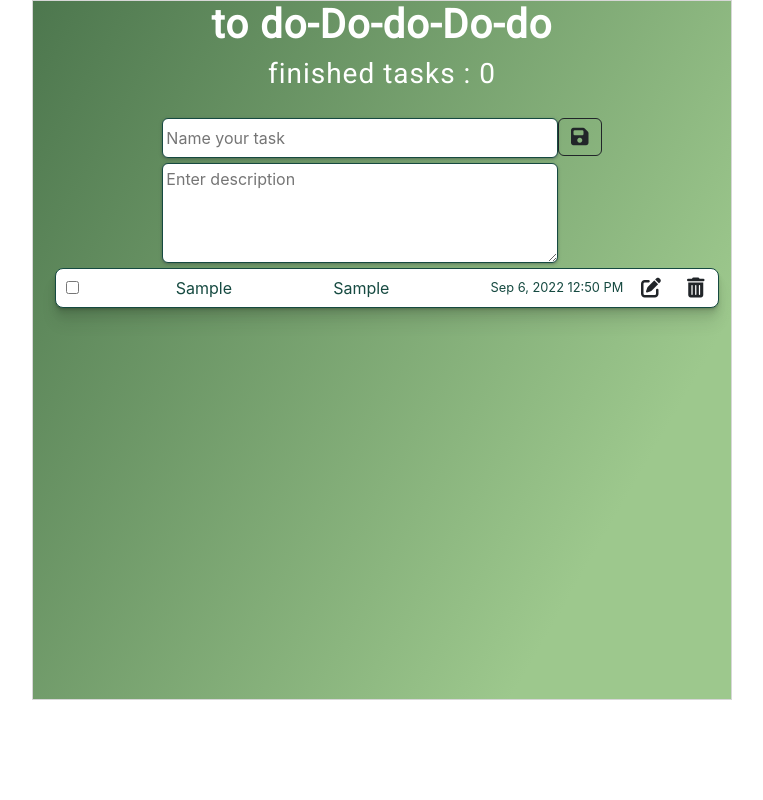
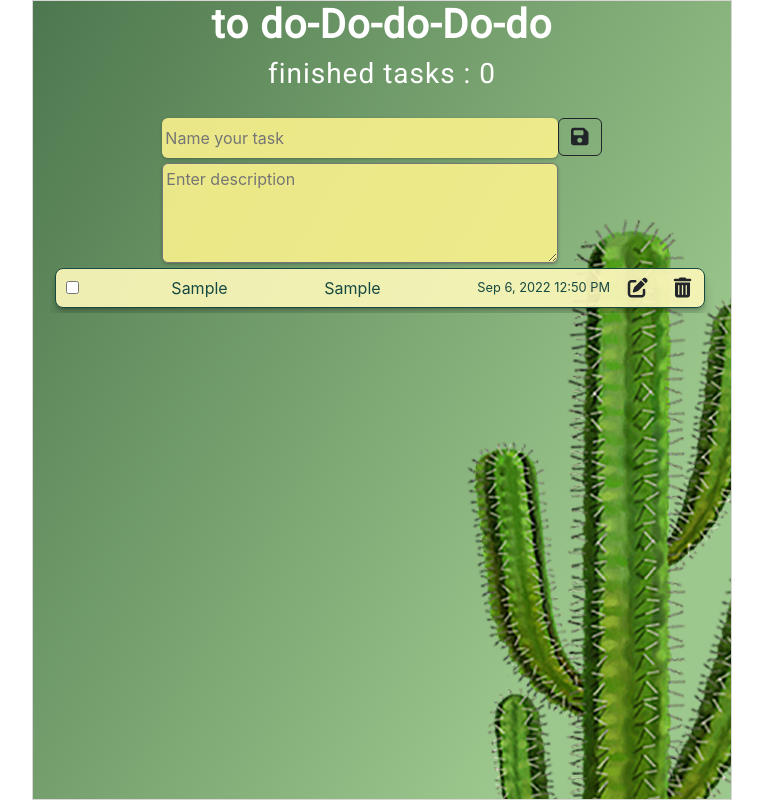
Before and after one commit to Alexman604/toDo, a React (Create React App) app in the folder todolist/: page / in a window 1280 px wide. Both pictures are taken after typing "Sample", "Sample" into the empty fields and a click on the button 837 px from the left and 136 px from the top of the page. Shown: the whole page, without its empty margins (258-1021 px from the left). Built offline with nearby package versions, Linux system fonts and the light colour scheme.

Commit message:
finish V1.0

```diff
--- a/todolist/src/addform/addform.css
+++ b/todolist/src/addform/addform.css
@@ -1,4 +1,3 @@
-
 .addform {
     margin: 0 auto;
     display:flex;
@@ -16,17 +15,23 @@
     padding: 3px;
     min-height: 100px;
     resize: vertical;
+    background-color: rgba(246, 239, 140, 0.925);
     border-radius: 0.375rem;
-    border: #164A41 solid 1px;
+    /* border: #164A41 solid 1px; */
     box-shadow: rgba(60, 64, 67, 0.3) 0px 1px 2px 0px, rgba(60, 64, 67, 0.15) 0px 1px 3px 1px;
 
 }
 .inputName{
+    border-top-style: hidden;
+    border-right-style: hidden;
+    border-left-style: hidden;
+    border-bottom-style: hidden;
     height: 40px;
     border-radius: 0.375rem;
     padding-left: 3px;
     margin-bottom: 5px;
-    border: #164A41 solid 1px;
+    background-color:  rgba(246, 239, 140, 0.925);
+    /* border: #164A41 solid 1px; */
     box-shadow: rgba(60, 64, 67, 0.3) 0px 1px 2px 0px, rgba(60, 64, 67, 0.15) 0px 1px 3px 1px;
 
 }
--- a/todolist/src/app/app.css
+++ b/todolist/src/app/app.css
@@ -2,22 +2,19 @@
 .app {
     margin: 0 auto;
     max-width: 700px;
-    height: 700px;
+    height: 100vh;
     border: solid rgb(215, 215, 215) 1px;
     display: flex;
     flex-direction: column;
     align-items: center;
-    overflow-y: auto;
-    background: linear-gradient(120deg, #4D774E 0%, #9DC88D 80%) ;
 
-
-    background-position: center;
+    background: url('../—Pngtree—cactus\ png_75960.png'), linear-gradient(120deg, #4D774E 0%, #9DC88D 80%) ;
     offset-path: 30%;
-
-  }
+      }
 
   .todolist {
     margin: 0 auto;
     padding-left: 0px;
     width: 95%;
+    overflow-y: auto;
   }
--- a/todolist/src/app/app.jsx
+++ b/todolist/src/app/app.jsx
@@ -2,124 +2,116 @@ import { Component } from "react";
 import AddForm from "../addform/addform";
 import Header from "../header/header";
 import TodoItem from "../todoitem/todoitem";
-import "./app.css"
-import moment from 'moment';
+import "./app.css";
+import moment from "moment";
 
 class App extends Component {
-    constructor (props){
+  constructor(props) {
     super(props);
     this.state = {
-            data: []
-
-        }
-
+      data: [],
+    };
   }
 
   componentDidMount() {
     // localStorage.clear()
-        const dataFromLS = JSON.parse(localStorage.getItem('data'));
-        if (dataFromLS === null) {localStorage.setItem('data', JSON.stringify(this.state.data))}
-        else   {this.setState(() => ({data: dataFromLS}));
-              //  this.setState(() => ({maxId: dataFromLS[dataFromLS.length].id}));
-              //  console.log(dataFromLS[dataFromLS.length].id);
+    const dataFromLS = JSON.parse(localStorage.getItem("data"));
+    if (dataFromLS === null) {
+      localStorage.setItem("data", JSON.stringify(this.state.data));
+    } else {
+      this.setState(() => ({ data: dataFromLS }));
+    }
+  }
+
+  onAddTask = (taskName, taskDescription) => {
+    if (!taskName || !taskDescription) {
+      return;
+    } else {
+      const newTask = {
+        taskName,
+        taskDescription,
+        date: moment().format("lll"),
+        done: false,
+        id: moment().format(),
+      };
+      this.setState(({ data }) => {
+        const newArr = [...data, newTask];
+        return { data: newArr };
+      });
     }
   };
 
-    onAddTask = (taskName, taskDescription) => {
-        if (!taskName || !taskDescription) {return} else{
+  onChangeTask = (taskNameChanged, taskDescriptionChanged, id) => {
+    if (!taskNameChanged || !taskDescriptionChanged) {
+      return;
+    } else {
+      const updTask = {
+        taskName: taskNameChanged,
+        taskDescription: taskDescriptionChanged,
+        date: moment().format("lll"),
+        done: false,
+        id,
+      };
+      this.setState(({ data }) => ({
+        data: data.map((item) => {
+          if (item.id === id) {
+            item = Object.assign({}, updTask);
+          }
+          return item;
+        }),
+      }));
+    }
+  };
 
-            const newTask = {
-                taskName,
-                taskDescription,
-                date: moment().format('lll'),
-                done: false,
-                id: moment().format()
+  onDeleteTask = (id) => {
+    this.setState(({ data }) => {
+      return { data: data.filter((item) => item.id !== id) };
+    });
+  };
+
+  onToggleDone = (id) => {
+    this.setState(({ data }) => ({
+      data: data.map((item) => {
+        if (item.id === id) {
+          return { ...item, done: !item.done };
         }
-         this.setState(({data}) => {
-            const newArr = [...data, newTask]
-            return {data: newArr};
-         } );
+        return item;
+      }),
+    }));
+  };
+
+  componentDidUpdate() {
+    localStorage.setItem("data", JSON.stringify(this.state.data));
+  }
+
+  render() {
+    const { data } = this.state;
+    const doneTasks = this.state.data.filter((item) => item.done).length;
+    return (
+      <div className="app">
+        <Header doneTasks={doneTasks} />
+        <AddForm onAddTask={this.onAddTask} />
+
+        <ul className="todolist">
+          {data.map((item) => {
+            return (
+              <TodoItem
+                key={item.id}
+                id={item.id}
+                taskName={item.taskName}
+                taskDescription={item.taskDescription}
+                date={item.date}
+                done={item.done}
+                onDeleteTask={this.onDeleteTask}
+                onToggleDone={this.onToggleDone}
+                onChangeTask={this.onChangeTask}
+              />
+            );
+          })}
+        </ul>
+      </div>
+    );
   }
 }
 
-    onChangeTask = (taskNameChanged, taskDescriptionChanged, id) =>{
-        if (!taskNameChanged || !taskDescriptionChanged) {return} else{
-
-            const updTask = {
-                taskName: taskNameChanged,
-                taskDescription: taskDescriptionChanged,
-                date: moment().format('lll'),
-                done: false,
-                id
-                }
-            this.setState(({data}) => ({
-                        data: data.map(item => {
-                        if(item.id === id) {
-                                item = Object.assign({},updTask)
-                                }
-                           return item;
-                    })
-                }))
-        }
-        }
-
-    onDeleteTask = (id) => {
-        this.setState(({data}) =>{
-            return { data: data.filter(item => item.id !== id)}
-        })
-    }
-
-    onToggleDone = (id) => {
-        this.setState(({data}) => ({
-            data: data.map(item => {
-                if (item.id === id) {return {...item, done: !item.done}}
-                return item;
-            })
-
-        }))
-    }
-
-    componentDidUpdate() {
-        localStorage.setItem('data', JSON.stringify(this.state.data))
-    }
-render(){
-    const {data} = this.state;
-    const doneTasks = this.state.data.filter(item => item.done).length;
-    console.log(data);
-    return(
-        <div className="app">
-            <Header doneTasks = {doneTasks}/>
-            <AddForm onAddTask = {this.onAddTask}/>
-
-            <ul className="todolist">
-                {data.map(item => {
-
-                return (<TodoItem
-                    key = {item.id}
-                    id = {item.id}
-
-                    taskName = {item.taskName}
-                    taskDescription = {item.taskDescription}
-                    date = {item.date}
-                    done = {item.done}
-                    onDeleteTask = {this.onDeleteTask}
-                    onToggleDone = {this.onToggleDone}
-                    onChangeTask = {this.onChangeTask}
-                    />) })
-                }
-            </ul>
-
-
-
-
-
-        </div>
-
-    );
-}
-
-
-
-}
-
 export default App;
--- a/todolist/src/todoitem/todoitem.css
+++ b/todolist/src/todoitem/todoitem.css
@@ -5,48 +5,80 @@
 .normal {
     box-sizing: content-box;
     padding: 5px;
-
     max-width: 280px ;
-    white-space: nowrap;
     white-space: nowrap;
     overflow: hidden;
     text-overflow: ellipsis;
     padding: 0.3rem;
-
-
-
-
 }
 
 .normal:hover {
-
     white-space: normal;
     text-overflow: inherit;
     word-wrap: break-word;
     max-width: 280px;
     display: block;
     height: auto;
-
  }
-
-
 
 .formWrapper {
     padding-left: 10px;
-    width: 100%;
+    width: 98%;
     display: flex;
     justify-content: space-between;
     align-items: center;
     margin: 5px;
-    background-color:white;
+    background-color:rgba(251, 247, 185, 0.927);
     color:#164A41;
     border-radius: 0.5rem;
     border: solid 1px#164A41;
-    box-shadow: rgba(0, 0, 0, 0.07) 0px 1px 1px, rgba(0, 0, 0, 0.07) 0px 2px 2px, rgba(0, 0, 0, 0.07) 0px 4px 4px, rgba(0, 0, 0, 0.07) 0px 8px 8px, rgba(0, 0, 0, 0.07) 0px 16px 16px;
+    box-shadow: rgba(0, 0, 0, 0.07) 0px 1px 1px,
+     rgba(0, 0, 0, 0.07) 0px 2px 2px,
+     rgba(0, 0, 0, 0.07) 0px 4px 4px,
+     rgba(0, 0, 0, 0.07) 0px 8px 8px,
+     rgba(0, 0, 0, 0.07) 0px 16px 16px;
+
+}
 
 
+.item {
+    width: 100%;
+}
+
+.inputNameEdit {
+    width: 20%;
+    padding: 3px;
+    background-color: rgba(246, 239, 140, 0.925);
+    border-radius: 0.3rem;
+    border-top-style: groove;
+    border-right-style: groove;
+    border-left-style: groove;
+    border-bottom-style: groove;
+}
+
+.inputDescriptionEdit {
+    border-top-style: groove;
+    border-right-style: groove;
+    border-left-style: groove;
+    border-bottom-style: groove;
+    width: 70%;
+    height: auto;
+    padding: 3px;
+    background-color: rgba(246, 239, 140, 0.925);
+    border-radius: 0.3rem;
+    margin: 0.3rem ;
 
 }
+
+.date {
+    font-size: 0.8rem;
+    align-self: center;
+}
+
+.btnRight {
+    display: flex;
+}
+
 @media (max-width: 450px) {
 
     .formWrapper {
@@ -55,33 +87,22 @@
        padding: 10px 5px 5px 5px;
        height: auto;
     }
+    .normal {
 
 
- }
+        max-width: 80% ;
+        white-space: nowrap;
+        overflow: hidden;
+        text-overflow: ellipsis;
+        padding: 0.3rem;
+    }
+    .inputNameEdit{
+        width: 80%;
+        height: fit-content;
 
-.item {
-    width: 100%;
+    }
+
+    .inputDescriptionEdit{
+        width: 80%;
+    }
 }
-
-
-.inputNameEdit {
-    width: 20%;
-    padding: 3px;
-}
-
-.inputDescriptionEdit {
-    width: 70%;
-    height: auto;
-    padding: 3px;
-
-}
-
-.date {
-    font-size: 0.8rem;
-    overflow: visible;
-    align-self: center;
-}
-
-.btnRight {
-    display: flex;
-}
--- a/todolist/src/todoitem/todoitem.jsx
+++ b/todolist/src/todoitem/todoitem.jsx
@@ -1,91 +1,107 @@
-import { Component } from 'react';
-import './todoitem.css'
+import { Component } from "react";
+import "./todoitem.css";
 
 class TodoItem extends Component {
-    constructor (props) {
+  constructor(props) {
     super(props);
     this.state = {
       edit: false,
       taskNameEdit: this.props.taskName,
-            taskDescriptionEdit: this.props.taskDescription
+      taskDescriptionEdit: this.props.taskDescription,
+    };
   }
+
+    onDone () {
+        this.props.onToggleDone(this.props.id)
     }
 
   onEdit() {
-        this.setState({edit: !this.state.edit});
+    this.setState({ edit: !this.state.edit });
   }
 
   onValueChange = (event) => {
-        this.setState({[event.target.name]: event.target.value})
-     }
+    this.setState({ [event.target.name]: event.target.value });
+  };
 
   onSubmitChange = (event) => {
     event.preventDefault();
-    this.props.onChangeTask(this.state.taskNameEdit, this.state.taskDescriptionEdit, this.props.id)
-    this.setState({edit: !this.state.edit});
+    this.props.onChangeTask(
+      this.state.taskNameEdit,
+      this.state.taskDescriptionEdit,
+      this.props.id
+    );
+    this.setState({ edit: !this.state.edit });
+  };
+
+  render() {
+    const { taskName, taskDescription, date, done } = this.props;
+    const { taskNameEdit, taskDescriptionEdit} = this.state;
+    let taskClassName = "normal";
+    if (done) {
+      taskClassName += " crossed";
     }
 
-    render() {
-        const {taskName, taskDescription, date, done} = this.props;
-        const {taskNameEdit, taskDescriptionEdit} = this.state;
-        let taskClassName = "normal"
-    if (done) {
-        taskClassName += ' crossed'
-    };
-
-
- return(
-    <li className='item'>
-
-
-
-        {this.state.edit ?
-        (
-           <form onSubmit={this.onSubmitChange}
-            className = 'formWrapper'>
+    return (
+      <li className="item">
+        {this.state.edit ? (
+          <form onSubmit={this.onSubmitChange} className="formWrapper">
             <input
-                name = "taskNameEdit"
+              name="taskNameEdit"
               type="text"
               className="inputNameEdit"
               onChange={this.onValueChange}
-                value={taskNameEdit} />
+              value={taskNameEdit}
+            />
             <textarea
-                name = "taskDescriptionEdit"
+              name="taskDescriptionEdit"
               type="text"
               className="inputDescriptionEdit"
               onChange={this.onValueChange}
-                value={taskDescriptionEdit} />
-            <button className='btn' type="submit"><i className="fa-solid fa-circle-check fa-lg"></i></button>
+              value={taskDescriptionEdit}
+            />
+            <button className="btn" type="submit">
+              <i className="fa-solid fa-circle-check fa-lg"></i>
+            </button>
           </form>
-        ) :
-        (
-            <form className='formWrapper'>
-            <input type="checkbox" id="done" name="done" onChange={() => {
-                this.props.onToggleDone(this.props.id)
-            }}/>
-            <span className={taskClassName} onClick = {()=>this.onEdit()}>{taskName}</span>
-            <span className={taskClassName} onClick = {()=>this.onEdit()}>{taskDescription}</span>
-                 <div className='btnRight'>
+        ) : (
+          <form className="formWrapper">
+            <input
+              type="checkbox"
+              id="done"
+              name="done"
+              onChange={() => this.onDone()}
+              checked = {done}
+
+            />
+            <span className={taskClassName}
+                onClick={() => this.onEdit()}
+                >
+              {taskName}
+            </span>
+            <span className={taskClassName}
+                onClick={() => this.onEdit()}
+                >
+              {taskDescription}
+            </span>
+            <div className="btnRight">
               <span className={`date  ${taskClassName}`}>{date}</span>
-
-                 <button className='btn' onClick = {()=>this.onEdit()}><i className="fa-solid fa-pen-to-square fa-lg"></i></button>
-                <button className='btn' onClick={() =>{
-        this.props.onDeleteTask(this.props.id)
-    }}><i className="fa-solid fa-trash-can fa-lg"></i></button>
-
+              <button
+              className="btn" onClick={() => this.onEdit()}>
+                <i className="fa-solid fa-pen-to-square fa-lg"></i>
+              </button>
+              <button
+                className="btn"
+                onClick={() => {
+                  this.props.onDeleteTask(this.props.id);
+                }}
+              >
+                <i className="fa-solid fa-trash-can fa-lg"></i>
+              </button>
             </div>
           </form>
-        ) }
-
-
-
-
-
+        )}
       </li>
-
- )}
-
-
-
+    );
+  }
 }
 export default TodoItem;
```
Also changed, not shown: todolist/src/addform/addform.jsx (+31 -22 lines), todolist/src/header/header.jsx (+8 -11 lines), todolist/src/—Pngtree—cactus png_75960.png (added). Lines whose indentation alone changed are shown as unchanged.
